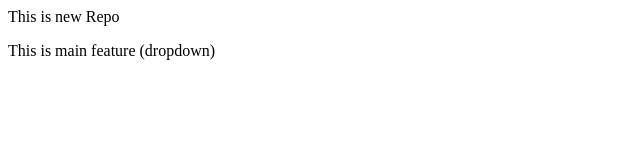
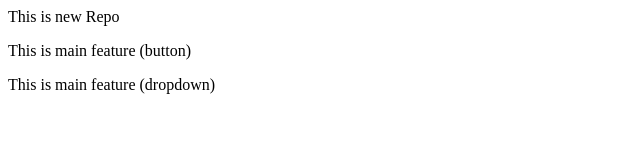
Before and after one commit to saadali91281/LocalRepo, a plain HTML site: page LocalRepo/index.html in a window 1280 px wide. Shown: the whole page, without its empty margins (0-640 px from the left). Drawn offline with Linux system fonts and the light colour scheme.

Commit message:
Add both features

```diff
--- a/LocalRepo/index.html
+++ b/LocalRepo/index.html
@@ -1,4 +1,5 @@
 
 
 <p>This is new Repo</p>
+<p>This is main feature (button)</p>
 <p>This is main feature (dropdown)</p>
```
